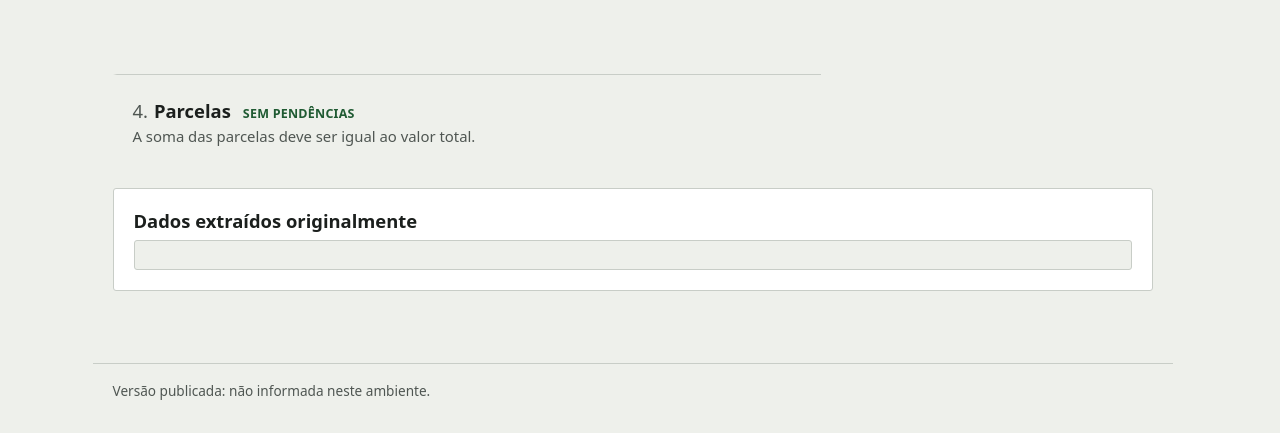
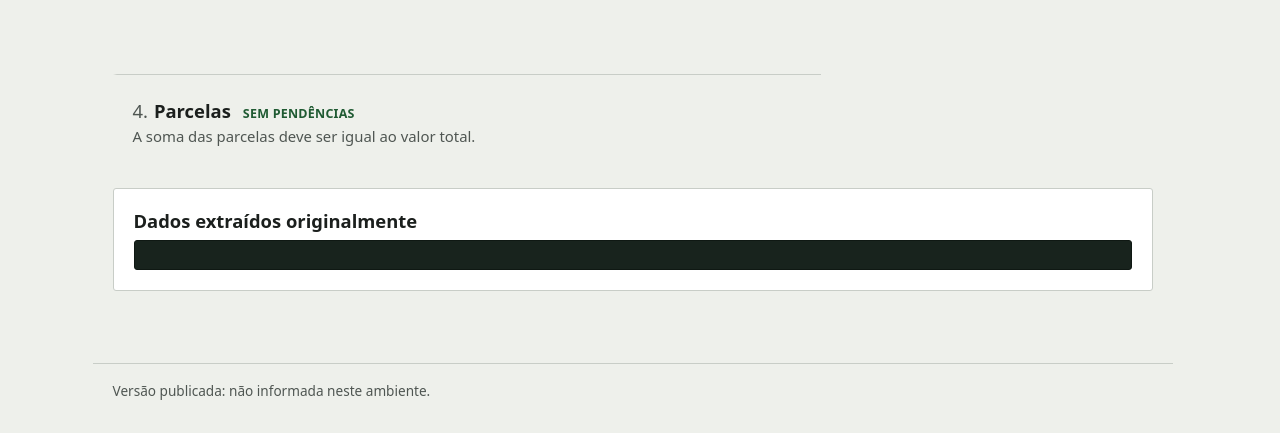
Before and after one commit to PedroSimon1/gestao-rural, a Django app: template documentos/templates/documentos/conferencia.html in a window 1280 px wide. Shown: the part 751-1184 px from the top of the page. Run offline with Django 5.2, Linux system fonts and the light colour scheme; the template is opened without the code that fills it, so the values that code supplies are empty.

Commit message:
style(ui): bloco JSON com fundo escuro para destacar que são dados brutos
- .bloco-json (conferência e resultado do envio) usa fundo #18231d e texto #e3ece6 (13,4:1) com barra de rolagem escura; é a única exceção ao tema claro, de propósito.
- Na impressão volta a fundo branco e texto preto, sem altura máxima.

```diff
--- a/documentos/static/documentos/documentos.css
+++ b/documentos/static/documentos/documentos.css
@@ -170,10 +170,11 @@ main dl:not(.resumo), .resumo:not(:has(.resumo__item)) {
 }
 main dl:not(.resumo) dd, .resumo:not(:has(.resumo__item)) dd { margin: 0; }
 .justificativa { margin: 0; }
+/* Dados brutos (JSON): fundo escuro de propósito, único fora do padrão claro, para não parecerem campo nem texto da tela. */
 .bloco-json {
   margin: 0; padding: 14px; max-height: 70vh; overflow: auto;
-  border: 1px solid var(--cor-borda); border-radius: var(--raio);
-  background: var(--cor-fundo); color: var(--cor-texto);
+  border: 1px solid #0f1813; border-radius: var(--raio);
+  background: #18231d; color: #e3ece6; color-scheme: dark;
   font-family: var(--mono); font-size: .85rem; line-height: 1.5; white-space: pre;
 }
 
@@ -369,4 +370,5 @@ footer .texto-apoio { margin: 0; font-size: .85rem; }
   .topo, .pular, .botao, nav[aria-label^="Páginas"] { display: none !important; }
   body { background: #ffffff; }
   .cartao, .tabela-responsiva { border-color: #999999; }
+  .bloco-json { background: #ffffff; color: #000000; border-color: #999999; max-height: none; overflow: visible; white-space: pre-wrap; }
 }
```
